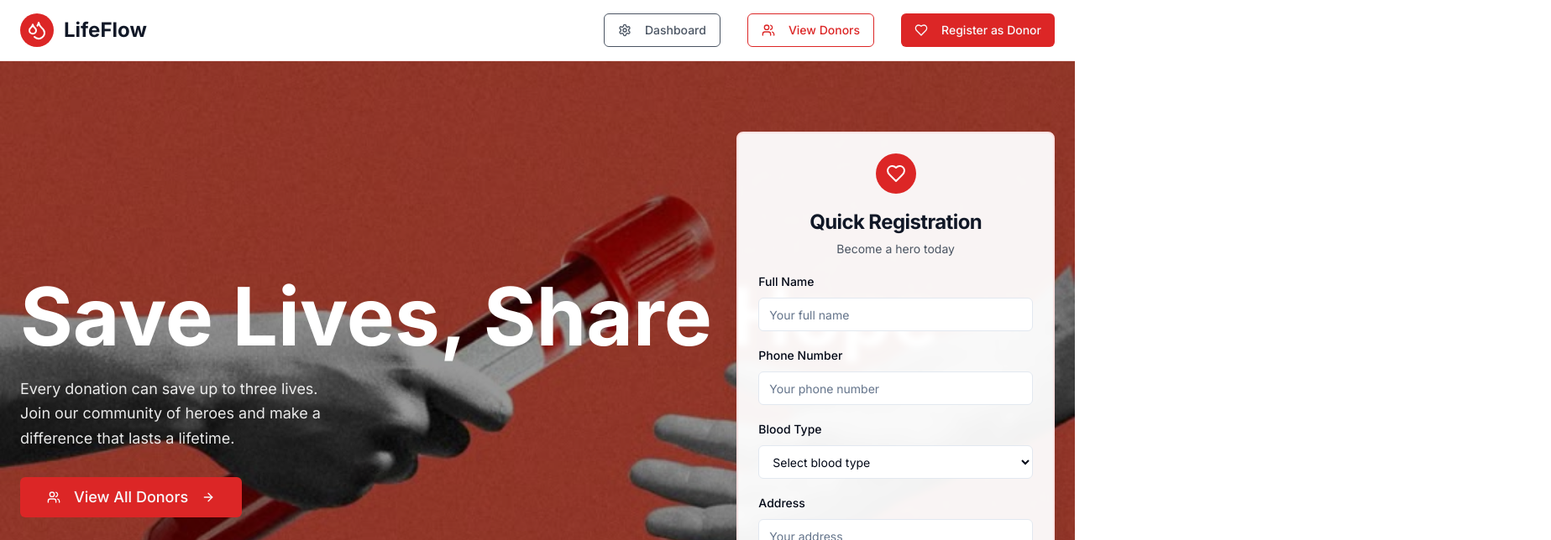
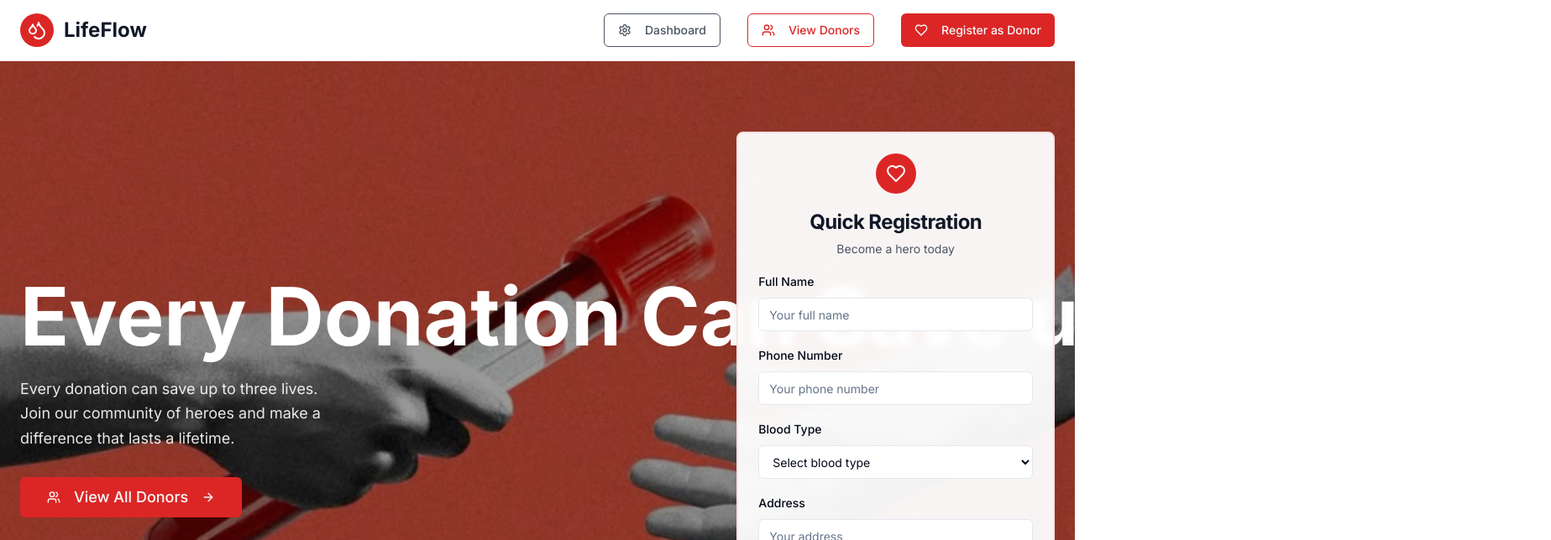
Before and after one commit to devrafid-code/vein-flow-connect, a React (Vite) app: page / in a window 1280 px wide. Shown: the top 644 px of the page at 84% size, 1847 px wide, since content can reach past the window. Built offline with nearby package versions, Linux system fonts and the light colour scheme.

Commit message:
Visual edit in Lovable
Edited UI in Lovable

```diff
--- a/src/pages/Index.tsx
+++ b/src/pages/Index.tsx
@@ -124,8 +124,7 @@ const Index = () => {
             {/* Left Column - Hero Text */}
             <div className="space-y-8">
               <div className="space-y-6">
-                <h1 className="text-4xl sm:text-5xl md:text-6xl lg:text-7xl xl:text-8xl font-bold text-white leading-tight whitespace-nowrap">Save Lives,
-Share Hope</h1>
+                <h1 className="text-4xl sm:text-5xl md:text-6xl lg:text-7xl xl:text-8xl font-bold text-white leading-tight whitespace-nowrap">Every Donation Can Save up to 3 Lives.</h1>
                 <p className="text-lg text-white/90 leading-relaxed">
                   Every donation can save up to three lives. Join our community of heroes
                   and make a difference that lasts a lifetime.
```
